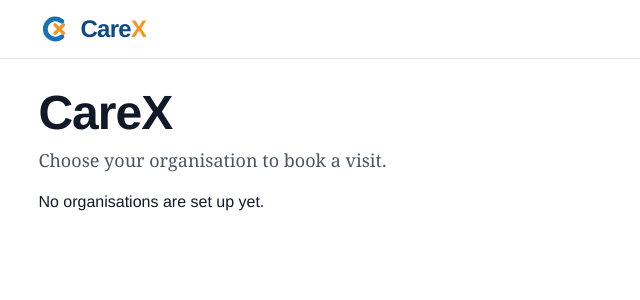
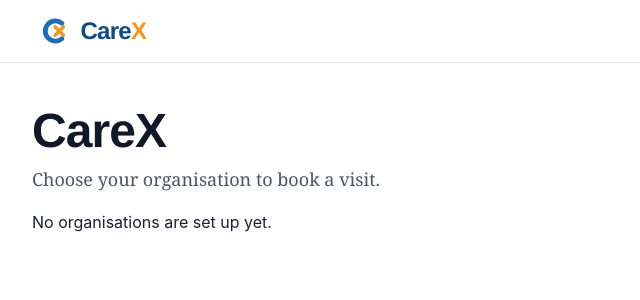
Before and after one commit to sbparimi/carex, a FastAPI app: page / in a window 1280 px wide. Shown: the top 300 px of the page, without its empty margins (0-640 px from the left). Run offline with FastAPI, Linux system fonts and the light colour scheme.

Commit message:
Refresh responsive customer experience styling

```diff
--- a/carex/static/app.css
+++ b/carex/static/app.css
@@ -1154,3 +1154,107 @@ h2.section::after { content: ""; position: absolute; left: 0; bottom: 0; width:
 .btnrow { display: flex; gap: .75rem; flex-wrap: wrap; }
 #csv { font-family: ui-monospace, Menlo, monospace; font-size: .875rem; }
 .cover-mark svg { width: 1em; height: 1em; display: block; } @media (max-width: 51.99rem) { .cover-mark svg { width: 3.25rem; height: 3.25rem; } }
+
+/* CareX 2026 experience layer. Server-rendered and usable without JavaScript. */
+:root {
+  color-scheme: light;
+  --cx-canvas: #f5f7fb;
+  --cx-ink: #172033;
+  --cx-muted: #596579;
+  --cx-border: #e1e6ef;
+  --cx-radius-sm: 10px;
+  --cx-radius-md: 16px;
+  --cx-radius-lg: 22px;
+  --cx-shadow-card: 0 8px 28px rgb(20 32 55 / 6%);
+}
+html { scroll-behavior: smooth; }
+body {
+  color: var(--cx-ink);
+  background: var(--cx-canvas);
+  font-family: Inter, ui-sans-serif, system-ui, -apple-system, BlinkMacSystemFont, "Segoe UI", sans-serif;
+  line-height: 1.6;
+  text-rendering: optimizeLegibility;
+  -webkit-font-smoothing: antialiased;
+}
+header.site {
+  position: relative;
+  z-index: 2;
+  padding: .875rem clamp(1rem, 3vw, 2.5rem);
+  border-bottom: 1px solid var(--cx-border);
+  background: rgb(255 255 255 / 96%);
+}
+header.site .brand { letter-spacing: -.025em; }
+.topnav { gap: .35rem .6rem; }
+.topnav a, .topnav button.linkish {
+  min-height: 44px;
+  display: inline-flex;
+  align-items: center;
+  padding: .55rem .8rem;
+  border-radius: 999px;
+  text-decoration: none;
+}
+.topnav a:hover, .topnav button.linkish:hover {
+  background: color-mix(in srgb, var(--accent, #2563eb) 8%, white);
+}
+.topnav a[aria-current="page"] {
+  background: color-mix(in srgb, var(--accent, #2563eb) 11%, white);
+  text-decoration: none;
+}
+main { width: min(100%, 78rem); max-width: 78rem; padding: clamp(1.25rem, 3vw, 2.5rem) 1rem; }
+h1, h2, h3 { letter-spacing: -.035em; line-height: 1.2; text-wrap: balance; }
+h1 { font-size: clamp(1.8rem, 3vw, 2.65rem); margin-block: .35rem 1rem; }
+p, li { max-width: 72ch; }
+.card, .panel, .rail, .clin, .emptystate, .stat, .filters, .summary, .formcard {
+  border-color: var(--cx-border);
+  border-radius: var(--cx-radius-md);
+  box-shadow: var(--cx-shadow-card);
+}
+.card, .panel, .rail, .formcard { background: #fff; }
+input:not([type=checkbox]):not([type=radio]), select, textarea {
+  min-height: 48px;
+  padding: .7rem .85rem;
+  border: 1px solid #cbd4e1;
+  border-radius: var(--cx-radius-sm);
+  background: #fff;
+  transition: border-color .15s ease, box-shadow .15s ease;
+}
+textarea { min-height: 7rem; }
+input:focus-visible, select:focus-visible, textarea:focus-visible, button:focus-visible, a:focus-visible {
+  outline: 2px solid var(--accent, #2563eb);
+  outline-offset: 2px;
+}
+button, a.button {
+  min-height: 46px;
+  border-radius: 999px;
+  font-weight: 650;
+  letter-spacing: -.01em;
+  transition: transform .15s ease, box-shadow .15s ease, background-color .15s ease;
+}
+button.primary, a.button.primary {
+  box-shadow: 0 4px 12px color-mix(in srgb, var(--accent, #2563eb) 22%, transparent);
+}
+button:not(:disabled):active, a.button:active { transform: translateY(1px); }
+.banner { border-width: 1px; border-radius: var(--cx-radius-sm); padding: .9rem 1rem; }
+dl.summary { border-width: 1px; border-radius: var(--cx-radius-md); }
+footer.site {
+  border-top: 1px solid var(--cx-border);
+  background: #fff;
+  padding: 2rem max(1rem, calc((100vw - 74rem) / 2));
+}
+.skip { z-index: 10; }
+@media (max-width: 48rem) {
+  header.site { align-items: flex-start; }
+  .topnav { width: 100%; overflow-x: auto; flex-wrap: nowrap; padding-block: .25rem .5rem; scrollbar-width: thin; }
+  .topnav > * { flex: 0 0 auto; }
+  main { width: 100%; padding: 1.25rem 1rem 2rem; }
+  .actions { position: sticky; bottom: 0; z-index: 1; padding: .75rem; margin-inline: -.75rem; background: rgb(245 247 251 / 96%); border-top: 1px solid var(--cx-border); backdrop-filter: blur(12px); }
+  .actions button { min-height: 48px; }
+}
+@media (prefers-reduced-motion: reduce) {
+  html { scroll-behavior: auto; }
+  *, *::before, *::after { animation-duration: .01ms !important; animation-iteration-count: 1 !important; transition-duration: .01ms !important; }
+}
+@media (prefers-contrast: more) {
+  :root { --cx-border: #8994a5; }
+  .hint, .lead, .muted, small { color: #354052; }
+}
```
